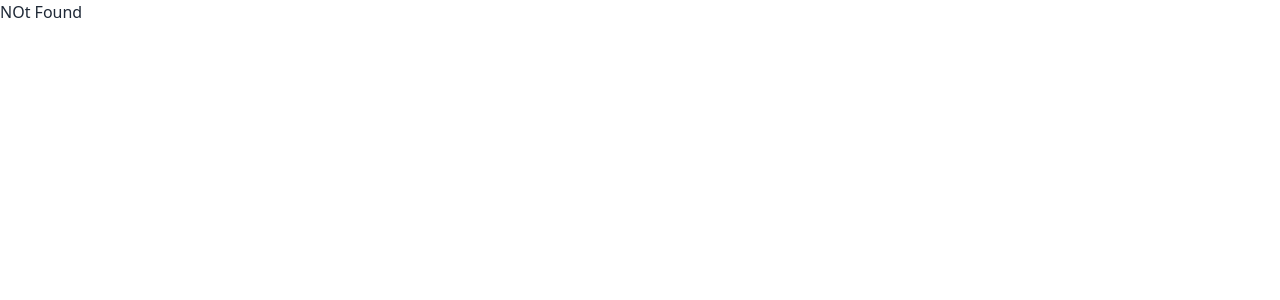
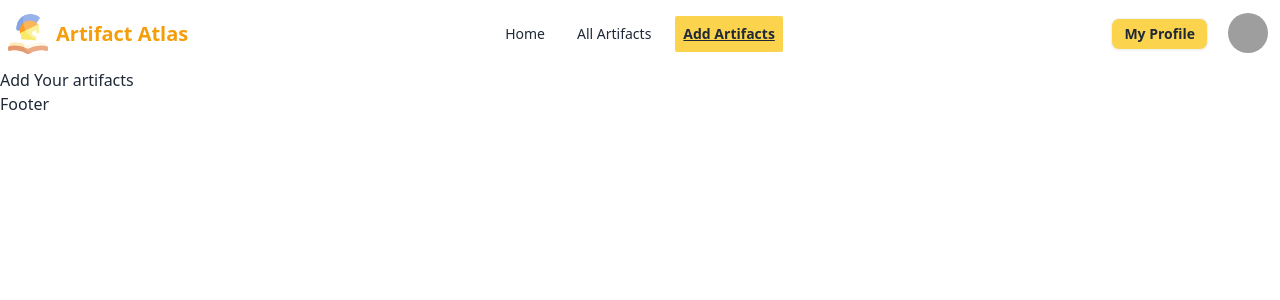
Before and after one commit to hrid1/p3-artifacts-hub, a React (Vite) app: page /add-artifacts in a window 1280 px wide. Before the commit this address had no page. Shown: the top 300 px of the page. Built offline with nearby package versions, Linux system fonts and the light colour scheme; grey boxes are pictures that could not be loaded.

Commit message:
Navbar Done

```diff
--- /dev/null
+++ b/src/components/common/Navbar.jsx
@@ -0,0 +1,141 @@
+import { useState } from "react";
+import { Link, NavLink } from "react-router-dom";
+import logo from "../../assets/logo.png";
+const Navbar = () => {
+  const navLinks = (
+    <>
+      <NavLink
+        className={({ isActive }) =>
+          isActive
+            ? "font-bold underline underline-offset-1 bg-amber-300  rounded-sm p-2"
+            : "p-2"
+        }
+        to="/"
+      >
+        Home
+      </NavLink>
+      <NavLink
+        className={({ isActive }) =>
+          isActive
+            ? "font-bold underline underline-offset-1 bg-amber-300  rounded-sm p-2"
+            : "p-2"
+        }
+        to="/all-artifacts"
+      >
+        All Artifacts
+      </NavLink>
+      <NavLink
+        className={({ isActive }) =>
+          isActive
+            ? "font-bold underline underline-offset-1 bg-amber-300  rounded-sm p-2"
+            : "p-2"
+        }
+        to="/add-artifacts"
+      >
+        Add Artifacts
+      </NavLink>
+    </>
+  );
+
+  // mouse hover or not
+  const [isHover, setIsHover] = useState(false);
+
+  return (
+    <div className="navbar bg-base-100">
+      <div className="navbar-start">
+        <div className="dropdown">
+          <div tabIndex={0} role="button" className="btn btn-ghost lg:hidden">
+            <svg
+              xmlns="http://www.w3.org/2000/svg"
+              className="h-5 w-5"
+              fill="none"
+              viewBox="0 0 24 24"
+              stroke="currentColor"
+            >
+              <path
+                strokeLinecap="round"
+                strokeLinejoin="round"
+                strokeWidth="2"
+                d="M4 6h16M4 12h8m-8 6h16"
+              />
+            </svg>
+          </div>
+          <ul
+            tabIndex={0}
+            className="menu menu-sm dropdown-content bg-base-100 rounded-box z-[1] mt-3 w-52 p-2 shadow"
+          >
+            {navLinks}
+          </ul>
+        </div>
+        <Link
+          to="/"
+          className="font-bold text-xl text-amber-500 flex items-center justify-center gap-2"
+        >
+          <img className="w-10 h-10" src={logo} alt="site-logo" />
+          <p>Artifact Atlas</p>
+        </Link>
+      </div>
+      <div className="navbar-center hidden lg:flex">
+        <ul className="menu menu-horizontal px-1 gap-4">{navLinks}</ul>
+      </div>
+
+      {/* nav end */}
+      <div className="navbar-end">
+        <div className="flex gap-2 md:gap-4">
+          <div className="dropdown dropdown-end flex items-center justify-center">
+            <div className="dropdown">
+              <div tabIndex={0} role="button" className="">
+                <button className="btn btn-sm bg-amber-300">My Profile</button>
+              </div>
+              <ul
+                tabIndex={0}
+                className="dropdown-content menu bg-base-100 rounded-box z-[1] w-40 p-2 shadow"
+              >
+                <li>
+                  <Link to="my-artifacts">My Artifacts</Link>
+                </li>
+                <li>
+                  <Link to="liked-artifacts">Liked Artifacts</Link>
+                </li>
+              </ul>
+            </div>
+          </div>
+
+          {/* for profile */}
+          <div
+            className="relative rounded-full"
+            onMouseEnter={() => setIsHover(true)}
+            onMouseLeave={() => setIsHover(false)}
+          >
+            <div className="btn btn-ghost btn-circle avatar">
+              <div className="w-10 rounded-full">
+                <img
+                  alt="Tailwind CSS Navbar component"
+                  src="https://img.daisyui.com/images/stock/photo-1534528741775-53994a69daeb.webp"
+                />
+              </div>
+            </div>
+
+            {/* show username and logout button on hover */}
+            <div
+              className={` absolute top-11 -left-8 md:w-28   md:-left-16 rounded-md mr-10 bg-gray-200 p-2 ${
+                isHover ? "block" : "hidden"
+              }`}
+            >
+              <ul className="flex flex-col items-center gap-0.5">
+                <li>
+                  <a className="text-xs md:textlg">Hi, Hridoy</a>
+                </li>
+                <li className="btn btn-xs md:btn-sm">
+                  <a>Logout</a>
+                </li>
+              </ul>
+            </div>
+          </div>
+        </div>
+      </div>
+    </div>
+  );
+};
+
+export default Navbar;
--- a/src/layout/RootLayout.jsx
+++ b/src/layout/RootLayout.jsx
@@ -1,12 +1,15 @@
 // import React from 'react
 
 import { Outlet } from "react-router-dom";
+import Navbar from "../components/common/Navbar";
 
 const RootLayout = () => {
   return (
     <div>
-      <h2>Header</h2>
-      <Outlet></Outlet>
+      <Navbar />
+      <div className="container mx-auto">
+        <Outlet></Outlet>
+      </div>
       <h3>Footer</h3>
     </div>
   );
--- /dev/null
+++ b/src/pages/AddArtifacts/AddArtifacts.jsx
@@ -0,0 +1,11 @@
+import React from "react";
+
+const AddArtifacts = () => {
+  return (
+    <div>
+      <h1>Add Your artifacts</h1>
+    </div>
+  );
+};
+
+export default AddArtifacts;
--- /dev/null
+++ b/src/pages/Home/Home.jsx
@@ -0,0 +1,10 @@
+
+const Home = () => {
+    return (
+        <div>
+            <h2>This is HOme</h2>
+        </div>
+    );
+};
+
+export default Home;
--- a/src/routes/AppRoute.jsx
+++ b/src/routes/AppRoute.jsx
@@ -1,5 +1,7 @@
 import { createBrowserRouter } from "react-router-dom";
 import RootLayout from "../layout/RootLayout";
+import Home from "../pages/Home/Home";
+import AddArtifacts from "../pages/AddArtifacts/AddArtifacts";
 
 export const router = createBrowserRouter([
   {
@@ -9,16 +11,11 @@
     children: [
       {
         path: "/",
-        element: (
-          <>
-            <h2 className="font-sans text-4xl"> HOme </h2>
-            <h2 className="text-4xl "> HOme </h2>
-          </>
-        ),
+        element: <Home />,
       },
       {
-        path: "/test",
-        element: <h2> Test</h2>,
+        path: "/add-artifacts",
+        element: <AddArtifacts />,
       },
     ],
   },
```
Also changed, not shown: src/assets/logo.png (added).
